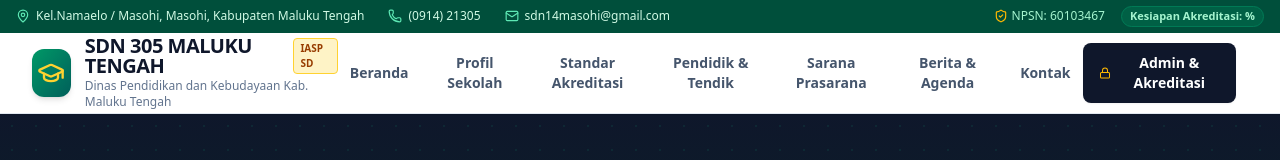
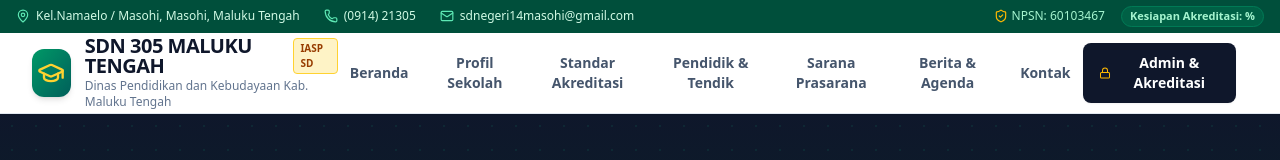
Before and after one commit to sdn305malteng/sdn305malukutengah, a React (Vite) app: page / in a window 1280 px wide. Shown: the top 160 px of the page. Built offline with nearby package versions, Linux system fonts and the light colour scheme.

Commit message:
Update initialData.ts

```diff
--- a/src/data/initialData.ts
+++ b/src/data/initialData.ts
@@ -18,13 +18,13 @@
   accreditationYear: 2021,
   nextAccreditationYear: 2026,
   curriculum: 'Kurikulum Merdeka',
-  address: 'Jl. Nuri RT.14',
+  address: 'Jl.Nuri RT.14',
   village: 'Kel.Namaelo / Masohi',
   district: 'Masohi',
-  regency: 'Kabupaten Maluku Tengah',
+  regency: 'Maluku Tengah',
   province: 'Maluku',
   postalCode: '97511',
-  email: 'sdn14masohi@gmail.com',
+  email: 'sdnegeri14masohi@gmail.com',
   phone: '(0914) 21305',
   headmasterName: 'Ny. Uming Kalsum Kaplale,S.Pd.',
   headmasterNip: '19740512 199803 1 004',
```
